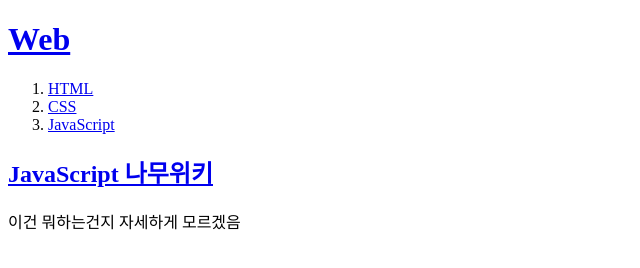
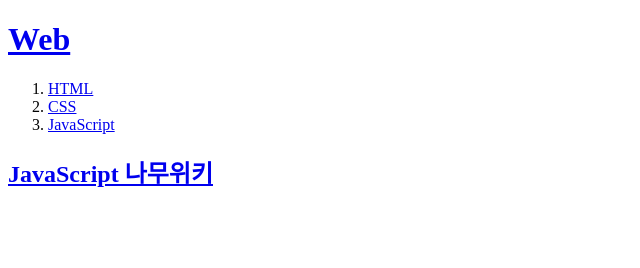
Before and after one commit to alsgur05/web1, a plain HTML site: page 3.html in a window 1280 px wide. Shown: the whole page, without its empty margins (0-640 px from the left). Drawn offline with Linux system fonts and the light colour scheme.

Commit message:
Update 3.html

```diff
--- a/3.html
+++ b/3.html
@@ -12,6 +12,5 @@
     <li><a href="3.html">JavaScript</a></li>
   </ol>
   <h2><a href="https://namu.wiki/w/JavaScript" target="_blank" title="JavaScript">JavaScript 나무위키</a></h2>
-이건 뭐하는건지 자세하게 모르겠음
 </body>
 </html>
```
